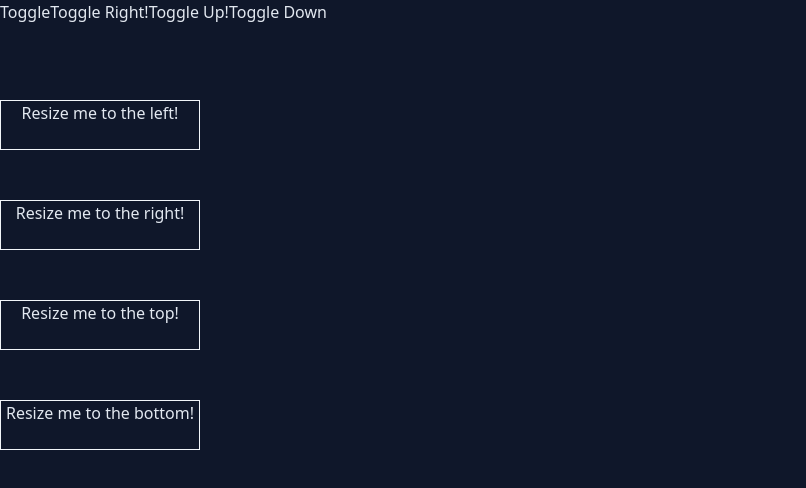
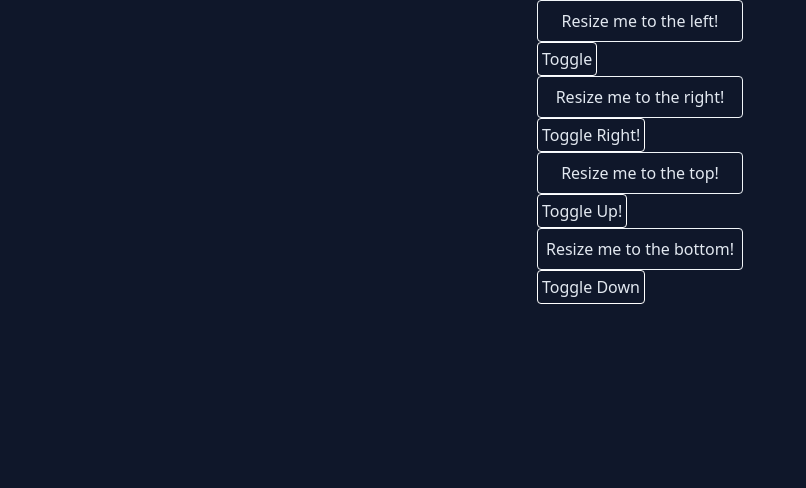
Before and after one commit to sitownle/personal-site, a Next.js app: page /experimental/auto-resize in a window 1280 px wide. Shown: the top 488 px of the page, without its empty margins (0-806 px from the left). Built offline with nearby package versions, Linux system fonts and the light colour scheme.

Commit message:
change experimental nav, change repositioning and fix spam error

```diff
--- /dev/null
+++ b/components/useAutoResize.js
@@ -0,0 +1,70 @@
+import { useState, useRef } from "react";
+
+// TODO: Smooth out repositioning, prevent spam halfsize error, test in other layouts
+export default function useAutoResize(config) {
+  const [isExpanded, setIsExpanded] = useState(true);
+  const targ = useRef();
+  const expandedW = useRef(0);
+  const dir = config.direction.toLowerCase();
+
+  function toggle() {
+    if (targ.current) {
+      targ.current.style.transition = "all 0.25s linear";
+      targ.current.style.maxHeight = `${targ.current.offsetHeight}px`;
+      targ.current.style.whiteSpace = "nowrap";
+      if (isExpanded) {
+        expandedW.current =
+          expandedW.current == 0 ? targ.current.offsetWidth : expandedW.current;
+        targ.current.style.width = 0;
+        if (dir == "right")
+          targ.current.style.transform = `translateX(${expandedW.current}px)`;
+        targ.current.style.opacity = 0;
+        setIsExpanded(false);
+      } else {
+        targ.current.style.width = expandedW.current.toString() + "px";
+        if (dir == "right") targ.current.style.transform = "translateX(0px)";
+        targ.current.style.opacity = 1;
+        setIsExpanded(true);
+      }
+    }
+    return;
+  }
+
+  function toggleVert() {
+    if (targ.current) {
+      targ.current.style.transition = "all 0.25s linear";
+      targ.current.style.maxWidth = `${targ.current.offsetWidth + 5}px`;
+      if (isExpanded) {
+        expandedW.current =
+          expandedW.current == 0
+            ? targ.current.offsetHeight
+            : expandedW.current;
+        targ.current.style.height = 0;
+        if (dir == "down")
+          targ.current.style.transform = `translateY(${expandedW.current}px)`;
+        targ.current.style.opacity = 0;
+        setIsExpanded(false);
+      } else {
+        targ.current.style.height = expandedW.current.toString() + "px";
+        if (dir == "down") {
+          targ.current.style.transform = "translateY(0px)";
+        }
+        targ.current.style.opacity = 1;
+        setIsExpanded(true);
+      }
+    }
+    return;
+  }
+
+  let o = config.orientation.toLowerCase();
+  if (o == "width" || o == "horizontal") {
+    return [toggle, targ];
+  }
+  if (o == "height" || o == "vertical") {
+    return [toggleVert, targ];
+  }
+
+  throw new Error(
+    "INVALID ORIENTATION ERROR: Orientation must be 'width', 'height', 'horizontal', or 'vertical', and Direction must be 'up', 'down', 'left', or 'right'"
+  );
+}
--- a/pages/experimental/auto-resize.js
+++ b/pages/experimental/auto-resize.js
@@ -1,5 +1,6 @@
 import Head from "next/head";
 import { useState, useRef } from "react";
+import useAutoResize from "../../components/useAutoResize.js";
 
 const AutoResize = () => {
   const [toggle, targ] = useAutoResize({
@@ -19,68 +20,76 @@ const AutoResize = () => {
     direction: "up"
   });
 
-  // TODO: Smooth out repositioning, prevent spam halfsize error, test in other layouts
-  function useAutoResize(config) {
-    const [isExpanded, setIsExpanded] = useState(true);
-    const targ = useRef();
-    const expandedW = useRef(0);
-    const origPos = useRef(0);
-    //console.log(targ);
-    const dir = config.direction.toLowerCase();
+  // function useAutoResize(config) {
+  //   const [isExpanded, setIsExpanded] = useState(true);
+  //   const targ = useRef();
+  //   const expandedW = useRef(0);
+  //   const dir = config.direction.toLowerCase();
 
-    function toggle() {
-      if (targ.current) {
-        targ.current.style.transition = "all 0.25s linear";
-        if (isExpanded) {
-          expandedW.current = targ.current.offsetWidth;
-          targ.current.style.width = 0;
-          if (dir == "right")
-            targ.current.style.left = expandedW.current.toString() + "px"; //"200px";
-          setIsExpanded(false);
-        } else {
-          targ.current.style.width = expandedW.current.toString() + "px";
-          if (dir == "right") targ.current.style.left = "0px";
-          setIsExpanded(true);
-        }
-      }
-      return;
-    }
+  //   function toggle() {
+  //     if (targ.current) {
+  //       targ.current.style.transition = "all 0.25s linear";
+  //       if (isExpanded) {
+  //         expandedW.current =
+  //           expandedW.current == 0
+  //             ? targ.current.offsetWidth
+  //             : expandedW.current;
+  //         targ.current.style.width = 0;
+  //         if (dir == "right") {
+  //           let newW = parseFloat(targ.current.offsetLeft) + expandedW.current;
+  //           targ.current.style.transform = `translateX(${newW}px)`;
+  //         }
+  //         targ.current.style.opacity = 0;
+  //         setIsExpanded(false);
+  //       } else {
+  //         targ.current.style.width = expandedW.current.toString() + "px";
+  //         if (dir == "right") targ.current.style.transform = "translateX(0px)";
+  //         targ.current.style.opacity = 1;
+  //         setIsExpanded(true);
+  //       }
+  //     }
+  //     return;
+  //   }
 
-    function toggleVert() {
-      if (targ.current) {
-        targ.current.style.transition = "all 0.25s linear";
-        if (isExpanded) {
-          expandedW.current = targ.current.offsetHeight;
-          targ.current.style.height = 0;
-          origPos.current = targ.current.style.top;
-          if (dir == "down") {
-            let newH = parseFloat(targ.current.offsetTop) + expandedW.current;
-            targ.current.style.top = newH.toString() + "px";
-          }
-          setIsExpanded(false);
-        } else {
-          targ.current.style.height = expandedW.current.toString() + "px";
-          if (dir == "down") {
-            targ.current.style.top = origPos.current;
-          }
-          setIsExpanded(true);
-        }
-      }
-      return;
-    }
+  //   function toggleVert() {
+  //     if (targ.current) {
+  //       targ.current.style.transition = "all 0.25s linear";
+  //       if (isExpanded) {
+  //         expandedW.current =
+  //           expandedW.current == 0
+  //             ? targ.current.offsetHeight
+  //             : expandedW.current;
+  //         targ.current.style.height = 0;
+  //         if (dir == "down") {
+  //           let newH = expandedW.current;
+  //           targ.current.style.transform = `translateY(${newH}px)`;
+  //         }
+  //         targ.current.style.opacity = 0;
+  //         setIsExpanded(false);
+  //       } else {
+  //         targ.current.style.height = expandedW.current.toString() + "px";
+  //         if (dir == "down") {
+  //           targ.current.style.transform = "translateY(0px)";
+  //         }
+  //         targ.current.style.opacity = 1;
+  //         setIsExpanded(true);
+  //       }
+  //     }
+  //     return;
+  //   }
 
-    let o = config.orientation.toLowerCase();
-    if (o == "width" || o == "horizontal") {
-      return [toggle, targ];
-    }
-    if (o == "height" || o == "vertical") {
-      return [toggleVert, targ];
-    }
+  //   let o = config.orientation.toLowerCase();
+  //   if (o == "width" || o == "horizontal") {
+  //     return [toggle, targ];
+  //   }
+  //   if (o == "height" || o == "vertical") {
+  //     return [toggleVert, targ];
+  //   }
 
-    throw new Error(
-      "INVALID ORIENTATION ERROR: Orientation must be 'width', 'height', 'horizontal', or 'vertical', and direction must be 'up', 'down', 'left', or 'right'"
-    );
-  }
+  //   throw new Error(
+  //     "INVALID ORIENTATION ERROR: Orientation must be 'width', 'height', 'horizontal', or 'vertical', and direction must be 'up', 'down', 'left', or 'right'"
+  //   );
+  // }
 
   return (
     <>
@@ -93,39 +102,107 @@ const AutoResize = () => {
         <meta name="viewport" content="width=device-width, initial-scale=1" />
         <link rel="icon" href="/favicon.ico" />
       </Head>
-      <div className="min-h-[100vh] w-full bg-slate-900 text-slate-200">
-        {" "}
-        {/*flex flex-row items-center">*/}
+      <div className="min-h-[100vh] w-full bg-slate-900 text-slate-200 flex flex-col items-center gap-4">
+        <div>
+          <div
+            id="TARGET"
+            ref={targ}
+            className="flex flex-col p-2 gap-4 border border-slate-100 rounded text-center overflow-hidden"
+          >
+            {"Resize me to the left!"}
+          </div>
+          <button onClick={toggle} className="border border-white rounded p-1">
+            {"Toggle"}
+          </button>
+          <div
+            ref={targRight}
+            className="flex flex-col p-2 gap-4 border border-slate-100 rounded text-center overflow-hidden"
+          >
+            {"Resize me to the right!"}
+          </div>
+          <button
+            onClick={toggleRight}
+            className="border border-white rounded p-1"
+          >
+            {"Toggle Right!"}
+          </button>
+          <div
+            ref={targUp}
+            className="flex flex-col p-2 gap-4 border border-slate-100 rounded text-center overflow-hidden"
+          >
+            {"Resize me to the top!"}
+          </div>
+          <button
+            onClick={toggleUp}
+            className=" border border-white rounded p-1"
+          >
+            {"Toggle Up!"}
+          </button>
+          <div
+            ref={targDown}
+            className="flex flex-col p-2 gap-4 border border-slate-100 rounded text-center overflow-hidden"
+          >
+            {"Resize me to the bottom!"}
+          </div>
+          <button
+            onClick={toggleDown}
+            className=" border border-white rounded p-1"
+          >
+            {"Toggle Down"}
+          </button>
+        </div>
+      </div>
+      {/* <div className="min-h-[100vh] w-full bg-slate-900 text-slate-200">
         <div
           id="TARGET"
           ref={targ}
-          className="absolute top-[100px] w-[200px] h-[50px] flex flex-col gap-4 border border-slate-100 text-center overflow-hidden"
+          className="relative top-[100px] p-2 flex flex-col gap-4 border border-slate-100 rounded text-center overflow-hidden"
         >
           {"Resize me to the left!"}
         </div>
-        <button onClick={toggle}>{"Toggle"}</button>
+        <button
+          onClick={toggle}
+          className="absolute top-[110px] left-[210px] border border-white rounded p-1"
+        >
+          {"Toggle"}
+        </button>
         <div
           ref={targRight}
           className="absolute top-[200px] w-[200px] h-[50px] flex flex-col gap-4 border border-slate-100 text-center overflow-hidden"
         >
           {"Resize me to the right!"}
         </div>
-        <button onClick={toggleRight}>{"Toggle Right!"}</button>
+        <button
+          onClick={toggleRight}
+          className="absolute top-[210px] left-[210px] border border-white rounded p-1"
+        >
+          {"Toggle Right!"}
+        </button>
         <div
           ref={targUp}
           className="absolute top-[300px] w-[200px] h-[50px] flex flex-col gap-4 border border-slate-100 text-center overflow-hidden"
         >
           {"Resize me to the top!"}
         </div>
-        <button onClick={toggleUp}>{"Toggle Up!"}</button>
+        <button
+          onClick={toggleUp}
+          className="absolute top-[310px] left-[210px] border border-white rounded p-1"
+        >
+          {"Toggle Up!"}
+        </button>
         <div
           ref={targDown}
           className="absolute top-[400px] w-[200px] h-[50px] flex flex-col gap-4 border border-slate-100 text-center overflow-hidden"
         >
           {"Resize me to the bottom!"}
         </div>
-        <button onClick={toggleDown}>{"Toggle Down"}</button>
-      </div>
+        <button
+          onClick={toggleDown}
+          className="absolute top-[410px] left-[210px] border border-white rounded p-1"
+        >
+          {"Toggle Down"}
+        </button>
+      </div> */}
     </>
   );
 };
--- a/pages/experimental/index.js
+++ b/pages/experimental/index.js
@@ -25,12 +25,14 @@ const ProjectIndex = () => {
           <a
             href={links[project]}
             className="group p-4 flex flex-col gap-4 rounded text-slate-400 hover:text-slate-200 hover:bg-slate-700 cursor-pointer transition-all border border-slate-900 hover:border-slate-500"
+            target="_blank"
+            rel="noopener noreferrer"
           >
             <div className="flex gap-[4px]">
               <p>{project}</p>
               <p className="group-hover:translate-x-[4px]">&#10132;</p>
             </div>
-            <p className="text-sm pl-2">{descriptions[project]}</p>
+            <p className="text-sm pl-10">{descriptions[project]}</p>
           </a>
         );
       return (
@@ -42,7 +44,7 @@ const ProjectIndex = () => {
             <p>{project}</p>
             <p className="group-hover:translate-x-[4px]">&#10132;</p>
           </div>
-          <p className="text-sm pl-2">{descriptions[project]}</p>
+          <p className="text-sm pl-10">{descriptions[project]}</p>
         </Link>
       );
     }
--- a/pages/index.tsx
+++ b/pages/index.tsx
@@ -106,20 +106,14 @@ export default function Home() {
             </p>
           </a>
 
-          <a
-            href="https://rays.ai"
-            className={styles.card}
-            target="_blank"
-            rel="noopener noreferrer"
-          >
+          <Link href="/experimental" className={styles.card}>
             <h2 className="font-semibold mb-[0.7rem]">
-              rays.ai <span>&#10132;</span>
+              My Projects <span>&#10132;</span>
             </h2>
             <p className="m-0 text-sm leading-6 opacity-60 max-w-[30ch]">
-              If they ever allow public accounts check out what I built over
-              there!
+              Check out my past work and current projects in action.
             </p>
-          </a>
+          </Link>
         </div>
       </main>
     </>
```
